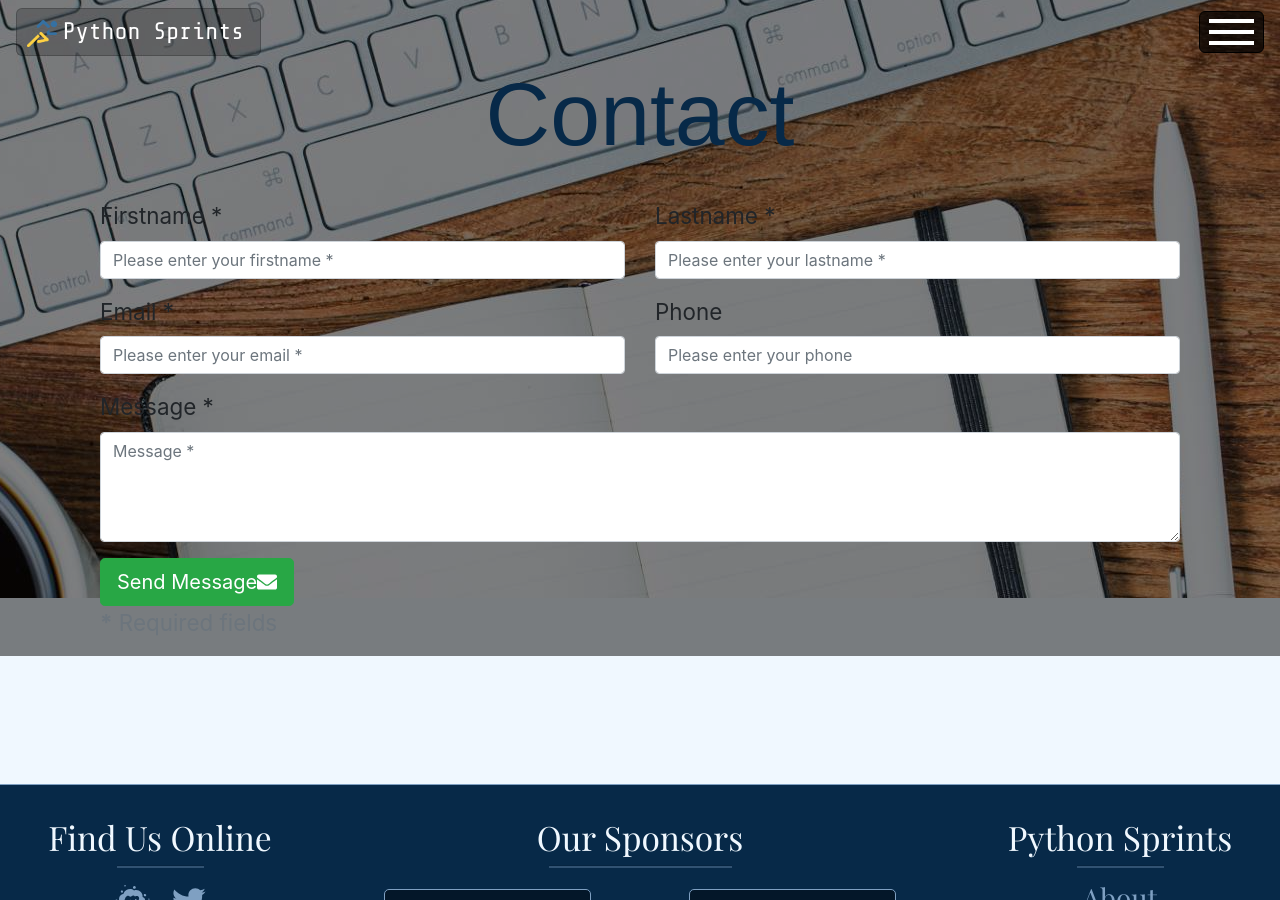
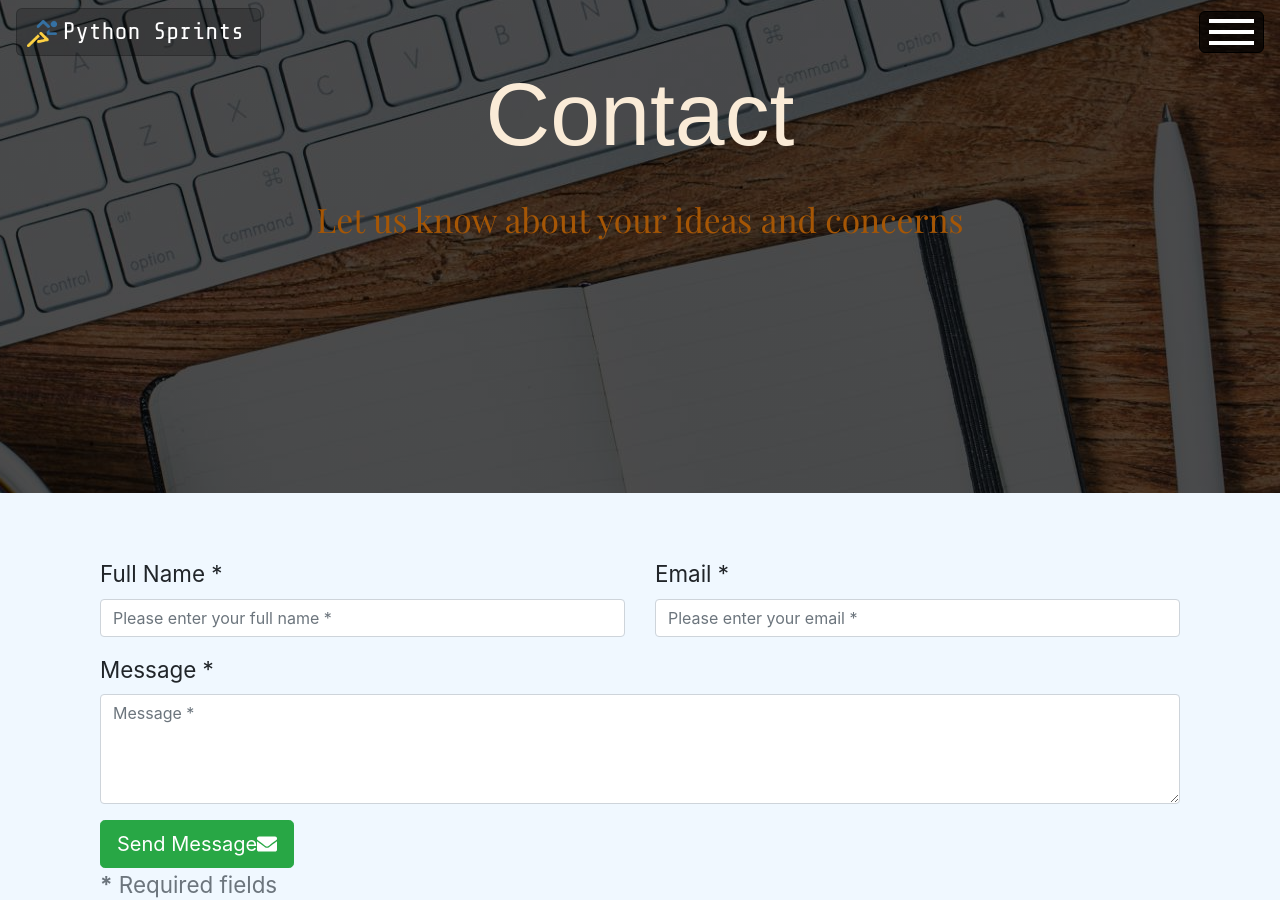
Before and after one commit to python-sprints/python-sprints.github.io, a Jekyll site: the page built from _pages/04_contact.html, in a window 1280 px wide and 900 px high. Built offline with Jekyll 4.4.1, drawn with Linux system fonts in a browser that asks for light colours; nearby versions of some CDN libraries; some web fonts are replaced.

Commit message:
Restructured contact form to match what can be sent using formspree.io (still in progress) Started styling contact form. Changed margin for upcoming event background image to be smaller on mobiles. Centered projects logo in upcoming section.

```diff
--- a/_pages/04_contact.html
+++ b/_pages/04_contact.html
@@ -5,66 +5,55 @@ permalink: /contact/
 ---
 
 <style>
-    .contact {
+    .contact__background-img {
         background-size: cover;
         background: linear-gradient(90deg,
-            rgba(0, 0, 0, 0.5),
-            rgba(0, 0, 0, 0.5)),
+            rgba(0, 0, 0, 0.7),
+            rgba(0, 0, 0, 0.7)),
             url("{{ site.baseurl }}/static/images/contact/contact_top_1920x600px.jpg") top center no-repeat;
     }
 </style>
 
 
 <section class="contact">
-    <div class="row container-fluid">
-        <!--<img class="img-fluid" src="{{ site.baseurl }}/static/images/contact/contact_top_1920x600px.jpg">-->
-        <div class="col-sm-12">
-                <h2 class="section-title">Contact</h2>
+    <div class="contact__background-img">
+        <div class="row container-fluid">
+            <div class="col-sm-12">
+                <h2 class="section-title contact__title">Contact</h2>
+                <h3 class="contact__subtitle">Let us know about your ideas and concerns</h3>
             </div>
         </div>
+    </div>
     <!--Contact form-->
-        <form class="contact__form container" method="post" action="#" role="form">
+        <form class="contact__form container" method="POST" action="//formspree.io/tomaszk1@hotmail.co.uk" role="form">
             <div class="row">
                 <div class="col-md-6">
                     <div class="form-group">
-                        <label class="contact__label" for="form_name">Firstname *</label>
-                        <input id="form_name" type="text" name="name" class="form-control" placeholder="Please enter your firstname *" required="required" data-error="Firstname is required.">
-                    </div>
-                </div>
-                <div class="col-md-6">
-                    <div class="form-group">
-                        <label class="contact__label" for="form_lastname">Lastname *</label>
-                        <input id="form_lastname" type="text" name="surname" class="form-control" placeholder="Please enter your lastname *" required="required" data-error="Lastname is required.">
+                        <label class="contact__label" for="contact__form-name">Full Name *</label>
+                        <input id="contact__form-name" type="text" name="name" class="form-control" placeholder="Please enter your full name *" required="required" data-error="Full name is required.">
                         <div class="help-block with-errors"></div>
                     </div>
                 </div>
-            </div>
-            <div class="row">
-                <div class="col-md-6">
+                 <div class="col-md-6">
                     <div class="form-group">
-                        <label class="contact__label" for="form_email">Email *</label>
-                        <input id="form_email" type="email" name="email" class="form-control" placeholder="Please enter your email *" required="required" data-error="Valid email is required.">
-                    </div>
-                </div>
-                <div class="col-md-6">
-                    <div class="form-group">
-                        <label class="contact__label" for="form_phone">Phone</label>
-                        <input id="form_phone" type="tel" name="phone" class="form-control" placeholder="Please enter your phone">
-                        <div class="help-block with-errors"></div>
+                        <label class="contact__label" for="contact__form-email">Email *</label>
+                        <input id="contact__form-email" type="email" name="email" class="form-control" placeholder="Please enter your email *" required="required" data-error="Valid email is required.">
                     </div>
                 </div>
             </div>
+
             <div class="row">
                 <div class="col-md-12">
                     <div class="form-group">
-                        <label class="contact__label" for="form_message">Message *</label>
-                        <textarea id="form_message" name="message" class="form-control" placeholder="Message *" rows="4" required="required" data-error="Please,leave us a message."></textarea>
+                        <label class="contact__label" for="contact__form-message">Message *</label>
+                        <textarea id="contact__form-message" name="message" class="form-control" placeholder="Message *" rows="4" required="required" data-error="Please,leave us a message."></textarea>
                         <div class="help-block with-errors"></div>
                     </div>
                 </div>
                 <div class="col-md-12">
-                    <button type="button" class="contact__submit-button btn btn-success btn-send btn-lg">Send Message<span class="contact__icon"><i class="fas fa-envelope"></i></span></button>
-                    <!--<input type="submit" class="contact__submit-button btn btn-success btn-send btn-lg" value="Send message">-->
+                    <input type="text" name="_gotcha" style="display: none">
+                    <input type="hidden" name="_subject" value="Message from Python Sprints">
+                    <button type="submit" class="contact__submit-button btn btn-success btn-send btn-lg">Send Message<span class="contact__icon"><i class="fas fa-envelope"></i></span></button>
                 </div>
             </div>
             <div class="row">
--- a/_sass/contact.scss
+++ b/_sass/contact.scss
@@ -1,3 +1,22 @@
 .contact {
   margin-top: -66px;
 }
+
+.contact__background-img {
+  min-height: 55vh;
+}
+
+.contact .contact__title {
+  color: antiquewhite;
+}
+
+.contact__subtitle {
+  font-size: 1.5em;
+  text-align: center;
+  font-family: 'Playfair Display', serif;
+  color: #A55605;
+}
+
+.contact__form {
+  margin-top: 5%;
+}
--- a/_sass/style.scss
+++ b/_sass/style.scss
@@ -274,8 +274,15 @@ a {
 }
 
 .upcoming {
+  margin-left: 2%;
+  margin-right: 2%;
+}
+
+@media (min-width: 768px) {
+  .upcoming {
   margin-left: 10%;
   margin-right: 10%;
+  }
 }
 
 .upcoming-divider {
--- a/index.html
+++ b/index.html
@@ -88,7 +88,7 @@ layout: default
                             </div>
                         </div>
                     </div>
-                    <div class="upcoming__logo-col col-auto">
+                    <div class="upcoming__logo-col col-auto text-center">
                         <a href="http://pandas.pydata.org/index.html">
                             <img class="upcoming__project-logo" src="{{ site.baseurl }}/{{ post.project_logo }}">
                         </a>
```
